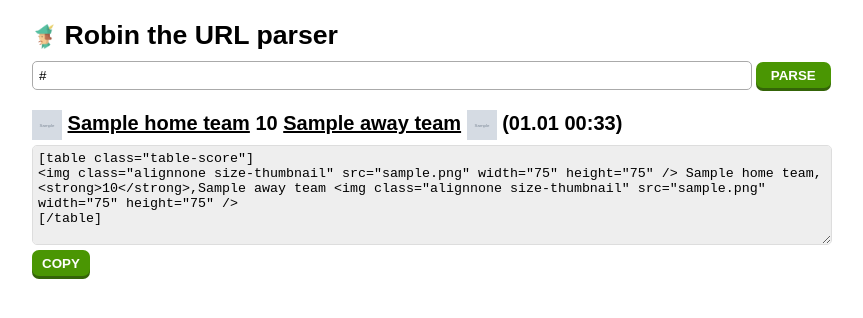
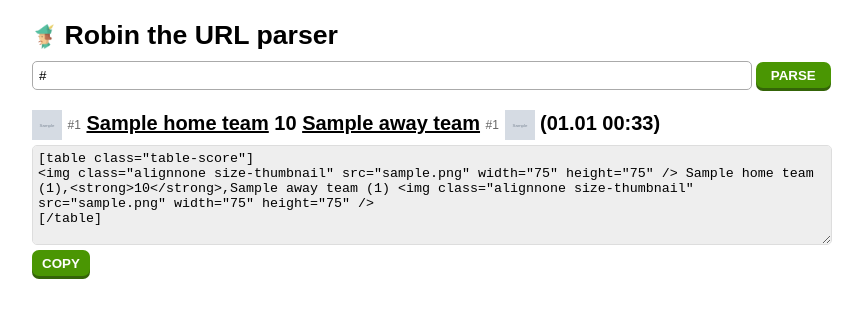
Before and after one commit to a1re/robin, a PHP site: template templates/header.php in a window 1280 px wide. Shown: the top 318 px of the page, without its empty margins (208-1071 px from the left). Run offline with PHP 8.4, Linux system fonts and the light colour scheme; the template is opened without the code that fills it: most values are stand-ins (such as "Sample title", 1, 10 or a date in 2020); grey boxes marked "Sample" are stand-in pictures.

Commit message:
Added showing ranking in header for college teams

```diff
--- a/app/ESPN/Gamecast.php
+++ b/app/ESPN/Gamecast.php
@@ -170,6 +170,7 @@ class Gamecast
             "full_name" => $this->home_team->getFullName(),
             "abbr" => $this->home_team->getAbbr(),
             "logo" => $this->home_team->getImg(),
+            "rank" => $this->home_team->getRank(),
             "logo_width" => 150,
             "logo_height" => 150,
             "composition_values" => $this->home_team->getCompositionLinkValues()
@@ -180,6 +181,7 @@ class Gamecast
             "full_name" => $this->away_team->getFullName(),
             "abbr" => $this->away_team->getAbbr(),
             "logo" => $this->away_team->getImg(),
+            "rank" => $this->away_team->getRank(),
             "logo_width" => 150,
             "logo_height" => 150,
             "composition_values" => $this->away_team->getCompositionLinkValues()
--- a/app/ESPN/Parser.php
+++ b/app/ESPN/Parser.php
@@ -117,6 +117,7 @@ class Parser
         $last_name = $this->html->find("div.competitors div." . $marker . " a.team-name .short-name", 0);
         $abbr_name = $this->html->find("div.competitors div." . $marker . " a.team-name .abbrev", 0);
         $logo_tag = $this->html->find("div.competitors div." . $marker . " div.team-info-logo img.team-logo", 0);
+        $rank = $this->html->find("div.competitors div." . $marker . " div.team-info-wrapper span.rank", 0);
 
         $full_name = "";
         $short_name = "";
@@ -142,6 +143,10 @@ class Parser
             if (filter_var($img_url, FILTER_VALIDATE_URL)) {
                 $team->img = $img_url;
             }
+        }
+
+        if ($rank != null && is_object($team)) {
+            $team->rank = $rank->plaintext;
         }
 
         if ($this->locale != $this->language) {
--- a/app/Team.php
+++ b/app/Team.php
@@ -42,7 +42,7 @@ class Team extends Essence
         parent::__construct("Teams");
         $this->language = self::$default_language;
 
-        $this->setAttributes(["full_name", "short_name", "abbr", "img"]);
+        $this->setAttributes(["full_name", "short_name", "abbr", "img", "rank"]);
 
         if (is_array($full_name) && count($full_name) > 0) {
             if (!$this->import($full_name)) {
--- a/assetts/style.css
+++ b/assetts/style.css
@@ -141,3 +141,10 @@ a:hover, a:active {
 .inline-icon {
     vertical-align: middle;
 }
+
+.rank {
+    font-weight: 400;
+    font-size: .6em;
+    color: #666;
+    vertical-align: middle;
+}
--- a/templates/header.php
+++ b/templates/header.php
@@ -1,15 +1,15 @@
 <h2>
     <img width="30" height="30" src="<?=$home_team["logo"]?>" class="inline-icon" />
-    <a href="edit.php?<?=$home_team["composition_values"]?>"><?=$home_team["name"]?></a>
+    <?if ($home_team["rank"]):?><span class="rank">#<?=$home_team["rank"]?></span> <?endif;?><a href="edit.php?<?=$home_team["composition_values"]?>"><?=$home_team["name"]?></a>
     <?=$score?>
-    <a href="edit.php?<?=$away_team["composition_values"]?>"><?=$away_team["name"]?></a>
-    <img width="30" height="30" src="<?=$away_team["logo"]?>" class="inline-icon"  />
+    <a href="edit.php?<?=$away_team["composition_values"]?>"><?=$away_team["name"]?></a> <?if ($away_team["rank"]):?> <span class="rank">#<?=$away_team["rank"]?></span><?endif;?>
+    <img width="30" height="30" src="<?=$away_team["logo"]?>" class="inline-icon" />
     (<?=date("d.m H:i", $schedule_time)?>)
 </h2>
 
 <textarea class="copy" id="table-score">
 [table class="table-score"]
-<img class="alignnone size-thumbnail" src="<?=$home_team["logo"]?>" width="75" height="75" /> <?=$home_team["name"]?>,<strong><?=$score?></strong>,<?=$away_team["name"]?> <img class="alignnone size-thumbnail" src="<?=$away_team["logo"]?>" width="75" height="75" />
+<img class="alignnone size-thumbnail" src="<?=$home_team["logo"]?>" width="75" height="75" /> <?=$home_team["name"]?><?if ($home_team["rank"]):?> (<?=$home_team["rank"]?>)<?endif;?>,<strong><?=$score?></strong>,<?=$away_team["name"]?><?if ($away_team["rank"]):?> (<?=$away_team["rank"]?>)<?endif;?> <img class="alignnone size-thumbnail" src="<?=$away_team["logo"]?>" width="75" height="75" />
 [/table]
 </textarea>
 <button class="copy-text" data-target="table-score">Copy</button>
```
